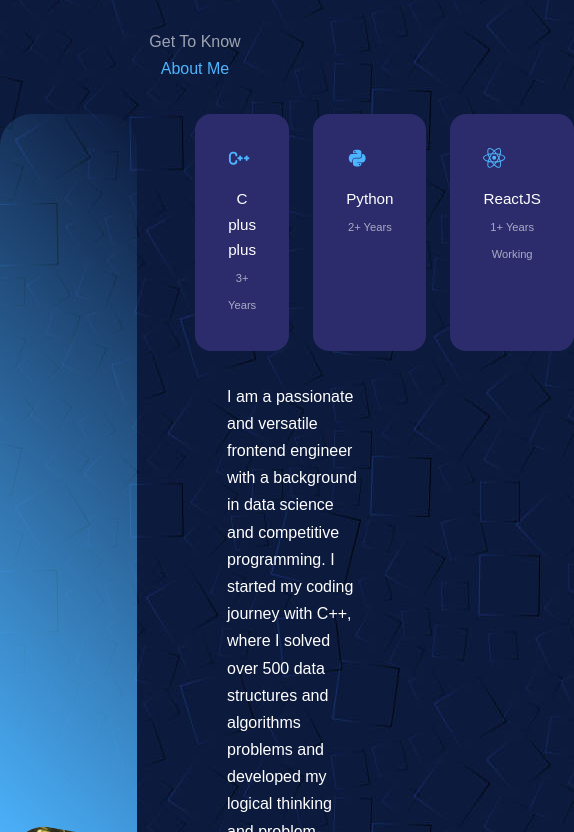
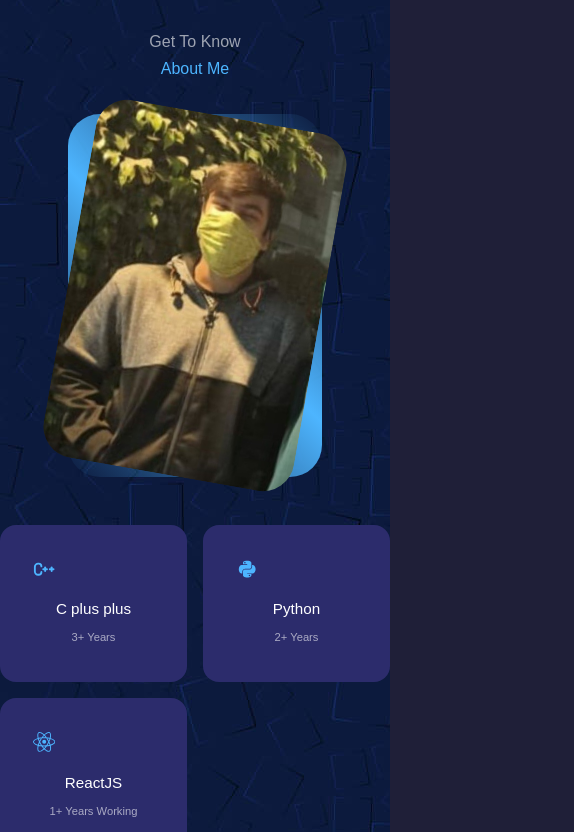
Before and after one commit to Sahil-2309/Portfolio-Main, a React (Create React App) app: page / in a window 390 px wide. Shown: the part 912-1744 px from the top of the page, 574 px wide, since content can reach past the window. Built offline with nearby package versions, Linux system fonts and the light colour scheme; a web font is replaced by a local one.

Commit message:
addded about css

```diff
--- a/src/components/about/about.css
+++ b/src/components/about/about.css
@@ -55,6 +55,36 @@
   font-size: 0.7rem;
   color: var(--color-light);
 }
-p {
-  padding: 2rem 2rem;
+.about__content p {
+  margin: 2rem 0 2.6rem;
+  color: var(--color-light);
 }
+@media screen and (max-width: 1024px) {
+  .about__container {
+    grid-template-columns: 1fr;
+    gap: 0;
+  }
+  .about__me {
+    width: 50%;
+    margin: 2rem auto 4rem;
+  }
+  .about__content p {
+    margin: 1rem 0 1.5 rem;
+  }
+}
+@media screen and (max-width: 600px) {
+  .about__me {
+    width: 65%;
+    margin: 0rem auto 3rem;
+  }
+  .about__cards {
+    grid-template-columns: 1fr 1fr;
+    gap: 1rem;
+  }
+  .about__content {
+    text-align: center;
+  }
+  .about__content p {
+    margin: 1.5rem 0;
+  }
+}
```
